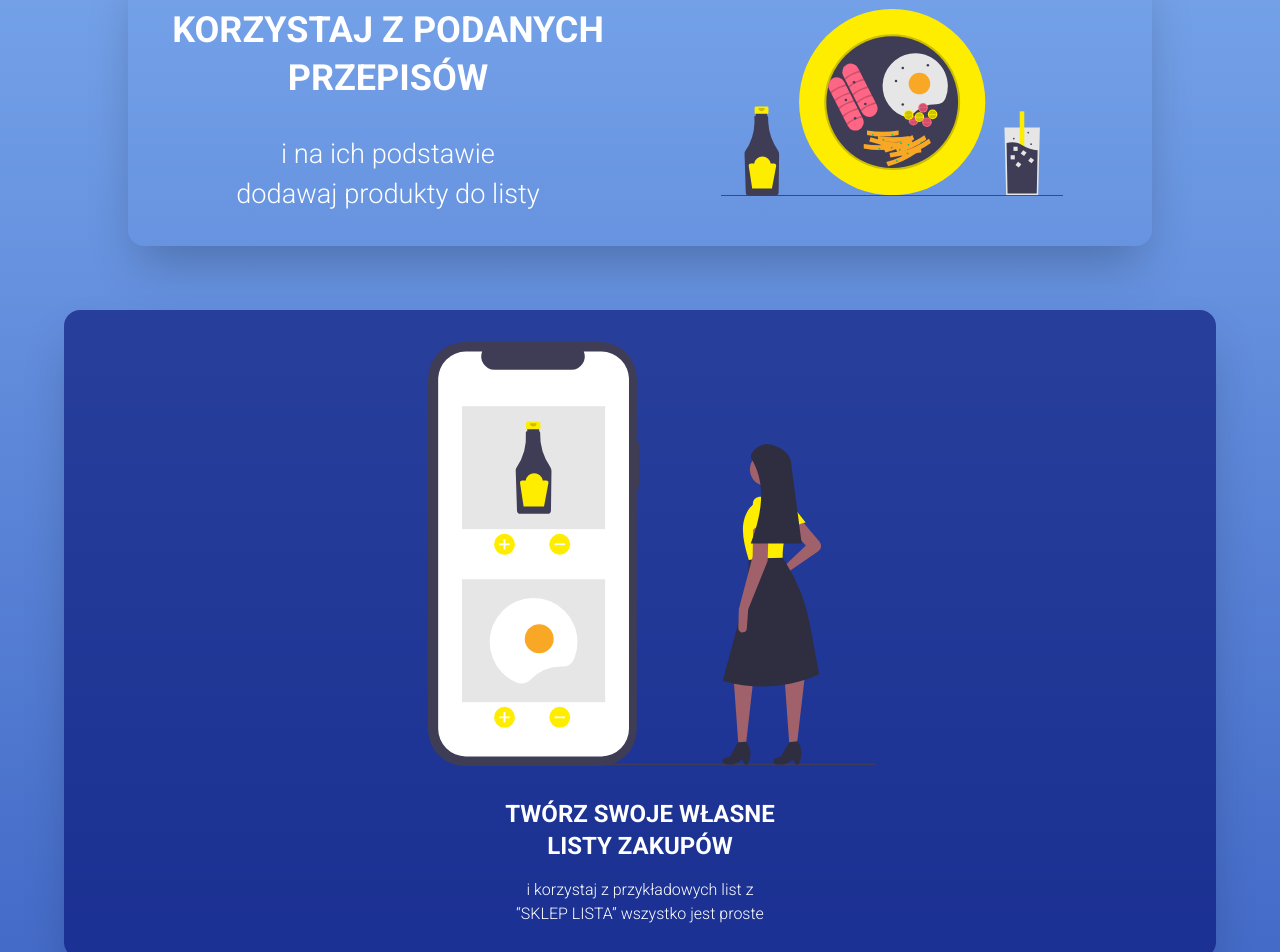
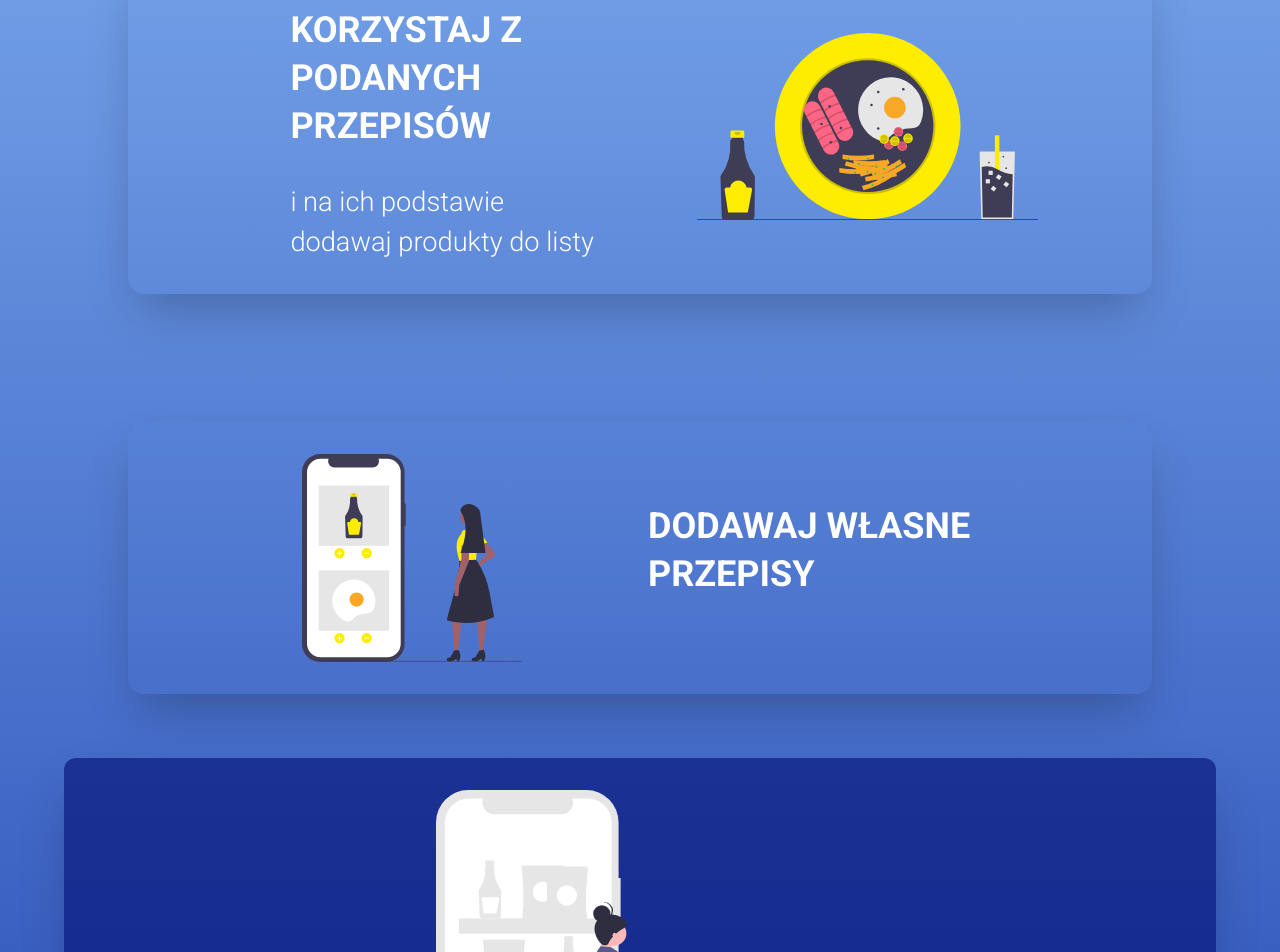
Before and after one commit to ArturPawelski/shopping-list, a React (Create React App) app: page / in a window 1280 px wide. Shown: the part 640-1592 px from the top of the page. Built offline with nearby package versions, Linux system fonts and the light colour scheme.

Commit message:
third box

```diff
--- a/src/components/Home/Home.jsx
+++ b/src/components/Home/Home.jsx
@@ -32,33 +32,34 @@ const Home = () => {
             <div className='flex flex-col justify-center items-center max-w-[90%] mx-auto mt-[4rem] gap-4 shadow-2xl py-8 rounded-2xl px-4 bg-[#000B70] bg-opacity-60 md:flex-row-reverse md:bg-transparent md:max-w-[80%] md:mt-[8rem]'>
 
                 <div className=' md:w-[50%]'>
-                    <img src={Food} alt="" className=' w-[40%] sm:w-[37%] md:w-[70%] mx-auto ' />
+                    <img src={Food} alt="" className=' w-[40%] sm:w-[37%] md:w-[70%] mx-auto md:mr-[20%] ' />
                 </div>
 
-                <div className=' md:w-[50%] '>
+                <div className=' md:w-[50%]  '>
 
-                    <h2 className=' text-center   text-white font-lol font-bold text-2xl mt-4 md:text-center md:leading-[2.6rem] md:text-3xl lg:leading-[2.8rem] xl:text-4xl xl:leading-[3rem] 2xl:text-5xl 2xl:leading-[4rem] '>KORZYSTAJ Z PODANYCH PRZEPISÓW</h2>
-                    <p className='text-center  text-white font-lol font-light text-[1rem] mt-4 md:text-center lg:text-2xl xl:mt-8 xl:text-[1.7rem] xl:leading-[2.5rem] 2xl:text-[2rem] 2xl:leading-[2.8rem] '> i na ich podstawie <br /> dodawaj produkty do listy</p>
+                    <h2 className=' text-center   text-white font-lol font-bold text-2xl mt-4 md:text-left md:ml-[30%]  md:ml- md:leading-[2.6rem] md:text-3xl lg:leading-[2.8rem] xl:text-4xl xl:leading-[3rem] 2xl:text-5xl 2xl:leading-[4rem] '>KORZYSTAJ Z PODANYCH PRZEPISÓW</h2>
+                    <p className='text-center  text-white font-lol font-light text-[1rem] mt-4 md:text-left md:ml-[30%] lg:text-2xl xl:mt-8 xl:text-[1.7rem] xl:leading-[2.5rem] 2xl:text-[2rem] 2xl:leading-[2.8rem] '> i na ich podstawie <br /> dodawaj produkty do listy</p>
 
                 </div>
             </div >
 
 
 
+            <div className='flex flex-col justify-center items-center max-w-[90%] mx-auto mt-[4rem] gap-4 shadow-2xl py-8 rounded-2xl px-4 bg-[#000B70] bg-opacity-60 md:flex-row  md:bg-transparent md:max-w-[80%] md:mt-[8rem] '>
+
+                <div className=' md:w-[50%] '>
+                    <img src={Phone3} alt="" className=' w-[30%] relative left-6 sm:w-[28%] md:w-[45%] mx-auto ' />
+                </div>
+
+                <div className=' md:w-[50%] '>
+
+                    <h2 className=' text-center   text-white font-lol font-bold text-2xl mt-4 md:text-left md:leading-[2.6rem] md:text-3xl lg:leading-[2.8rem] xl:text-4xl xl:leading-[3rem] 2xl:text-5xl 2xl:leading-[4rem] '> DODAWAJ WŁASNE PRZEPISY</h2>
+                    <p className='text-center  text-white font-lol font-light text-[1rem] mt-4 md:text-left lg:text-2xl xl:mt-8 xl:text-[1.7rem] xl:leading-[2.5rem] 2xl:text-[2rem] 2xl:leading-[2.8rem] '></p>
+
+                </div>
+            </div >
 
 
-
-            <div className='flex flex-col justify-center items-center max-w-[90%] mx-auto mt-[4rem] gap-4 shadow-2xl py-8 rounded-2xl px-4 bg-[#000B70] bg-opacity-60'>
-
-                <img src={Phone3} alt="" className=' w-[40%] relative left-3  ' />
-
-                <div className=''>
-
-                    <h2 className=' text-center text-white font-lol font-bold text-2xl mt-4 '>TWÓRZ SWOJE WŁASNE <br /> LISTY ZAKUPÓW </h2>
-                    <p className='text-center text-white font-lol font-light text-[1rem] mt-4'>i korzystaj z przykładowych list z <br /> “SKLEP LISTA” wszystko jest proste</p>
-
-                </div>
-            </div>
 
 
             <div className='flex flex-col justify-center items-center max-w-[90%] mx-auto mt-[4rem] mb-[4rem] gap-4 shadow-2xl py-8 rounded-xl px-4 bg-[#000B70] bg-opacity-60'>
```
